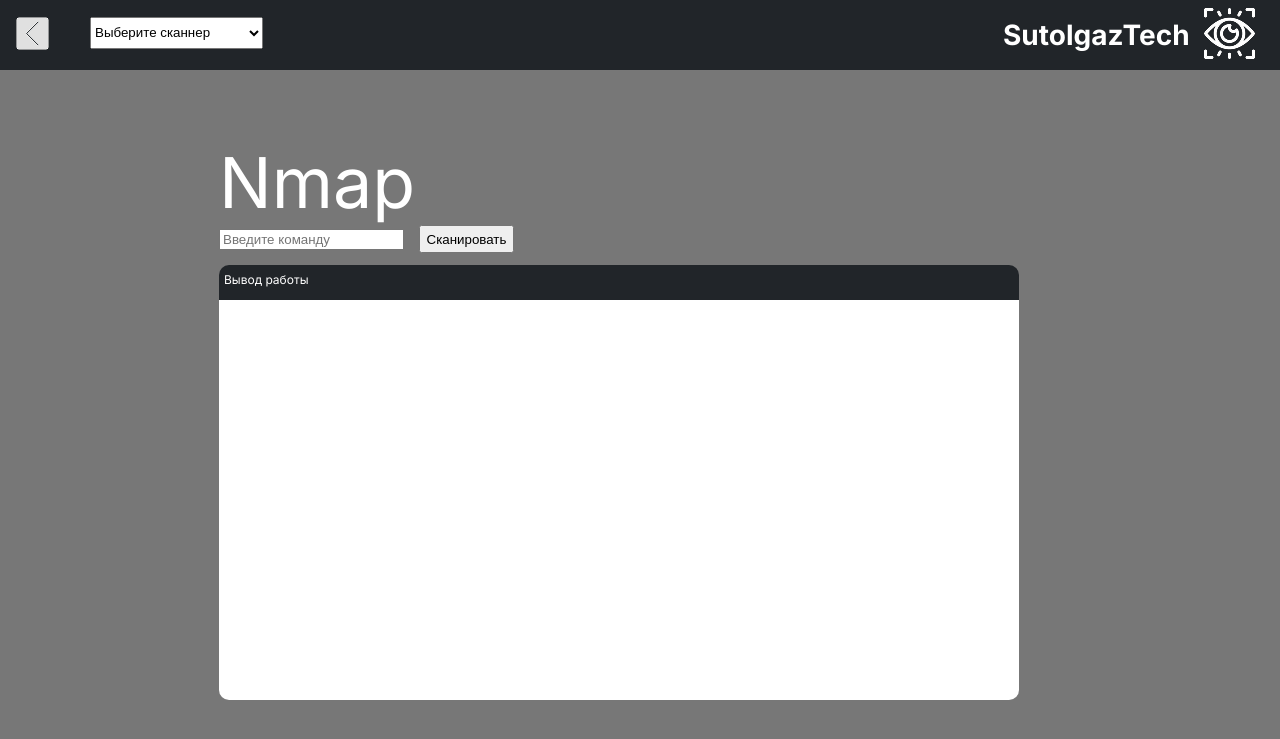
After one commit to sutolgaz/web-site, a Django app: page /nmap in a window 1280 px wide. The commit adds this page. Shown: the top 739 px of the page. Run offline with Django 5.2, Linux system fonts and the light colour scheme.

Commit message:
заработал бек(почти)

```diff
--- a/website/main/static/main/css/main.css
+++ b/website/main/static/main/css/main.css
@@ -1,3 +1,4 @@
+/* основные стили и стили индекса */
 body{
     margin: 0;
     font-family: "Inter", serif;
@@ -30,3 +31,42 @@ select{
     margin-left:15pypx;
     margin-right: 25px;
 }
+
+/* стили для контента */
+
+.name{
+    color:#fff;
+    font-size: 70px;
+}
+.content{
+    margin-top: 70px;
+    margin-left: 219px;
+}
+#target{
+    width: 790px;
+    height: 28px;
+    border-radius: 10px;
+}
+#scan-button{
+    margin-left: 10px;
+    height: 28px;
+}
+.output{
+    height: 400px;
+    width: 800px;
+    border-radius: 0px 0px 10px 10px;
+    background:#fff;
+}
+.output-title{
+    height: 400px;
+    width: 800px;
+    background:#212529;
+    border-radius: 10px;
+}
+
+.output-title  p{
+    color:#fff;
+    font-size: 12px;
+    margin-left:5px;
+    padding-top:7px;
+    }
--- a/website/main/templates/main/index.html
+++ b/website/main/templates/main/index.html
@@ -12,16 +12,17 @@
 <body>
 <div class="header">
         <div class="home">
-            <a href="@">
-                <img src="{% static 'main/img/home.png' %}">
+            <a href="">
+                <img src="{% static 'main/img/home.png' %}?v={{ STATIC_VERSION }}">
             </a>
         </div>
         <div class="select">
             <form>
                 <select id="scan" name="scan">
-                    <option value="Nmap">Nmap</option>
-                    <option value="Scanvus">Scanvus</option>
-                    <option value="Nuclei">Nuclei</option>
+                    <option value="">Выберите сканнер</option>
+                    <option value="/nmap">Nmap</option>
+                    <option value="/scanvus">Scanvus</option>
+                    <option value="/nuclei">Nuclei</option>
                 </select>
             </form>
         </div>
@@ -32,11 +33,19 @@
             <img src="{% static 'main/img/logo.png' %}">
         </div>
 </div>
+<script>
+        const selector = document.getElementById('scan');
+
+        selector.addEventListener('change', function() {
+            const selectedValue = selector.value;
+            if (selectedValue) {
+                window.location.href = selectedValue;
+            }
+        });
+</script>
 <div class="content">
-
+    {% block content %}
+    {% endblock %}
 </div>
-
-
-
 </body>
 </html>
--- /dev/null
+++ b/website/main/templates/main/nmap.html
@@ -0,0 +1,16 @@
+{% extends 'main/index.html' %}
+{% block content %}
+    <div class="name">Nmap</div>
+    <div>
+        <form>
+            <input type="text" id="command" name="command" placeholder="Введите команду">
+            <input type="submit" id="scan-button" value="Сканировать">
+        </form>
+    </div>
+    <div class="output-title">
+        <p>Вывод работы</p>
+        <div class="output">
+            <pre id="output"><code></code></pre>
+        </div>
+    </div>
+{% endblock %}
--- a/website/main/urls.py
+++ b/website/main/urls.py
@@ -1,5 +1,11 @@
 from django.urls import path
 from . import views
+from .views import scan
+
 urlpatterns = [
-    path('', views.index)
+    path('', views.index),
+    path('nmap',views.nmap),
+    path('scanvus',views.scanvus),
+    path('nuclei',views.nuclei),
+    path('api/scan/', scan, name='scan'),
 ]
--- a/website/main/views.py
+++ b/website/main/views.py
@@ -1,6 +1,57 @@
 from django.shortcuts import render
-from django.http import HttpResponse
+import subprocess
+import json
+from django.http import JsonResponse
+from django.views.decorators.csrf import csrf_exempt
 
 
 def index(request):
     return render(request, 'main/index.html')
+
+def nmap(request):
+    return render(request, 'main/nmap.html')
+
+def scanvus(request):
+    return render(request, 'main/scanvus.html')
+
+def nuclei(request):
+    return render(request, 'main/nuclei.html')
+
+@csrf_exempt
+def scan(request):
+    if request.method == 'POST':
+        try:
+            # Получаем данные из запроса
+            data = json.loads(request.body)
+            target_url = data.get('target')
+            templates = data.get('templates', [])
+
+            # Проверяем, что URL задан
+            if not target_url:
+                return JsonResponse({'error': 'URL не указан'}, status=400)
+
+            # Составляем команду для Nuclei
+            nuclei_command = ['/home/nadya/go/bin/nuclei', '-u', target_url]
+
+            # Добавляем выбранные шаблоны в команду
+            for template in templates:
+                nuclei_command.extend(['-t', f'/home/nadya/nuclei-templates/{template}.yaml'])  # Путь к шаблонам
+
+            # Запуск Nuclei
+            result = subprocess.run(
+                nuclei_command,
+                capture_output=True,
+                text=True
+            )
+
+            # Если процесс завершился с ошибкой
+            if result.returncode != 0:
+                return JsonResponse({'error': result.stderr}, status=500)
+
+            # Возвращаем результаты сканирования
+            return JsonResponse({'result': result.stdout})
+
+        except Exception as e:
+            return JsonResponse({'error': str(e)}, status=500)
+    else:
+        return JsonResponse({'error': 'Неверный метод запроса'}, status=400)
```
Also changed, not shown: website/main/templates/main/nuclei.html (added, +65 -0 lines), website/main/templates/main/scanvus.html (added, +16 -0 lines), website/db.sqlite3.
